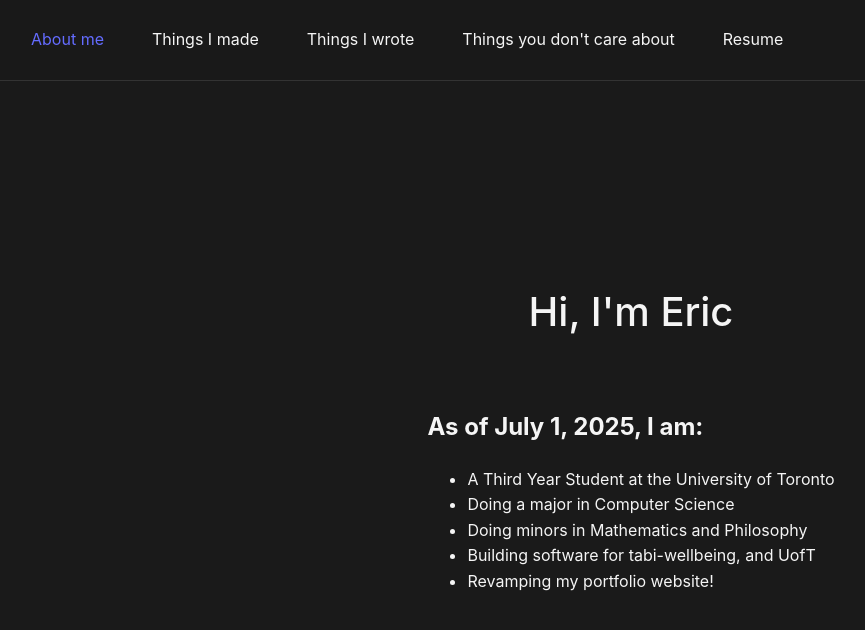
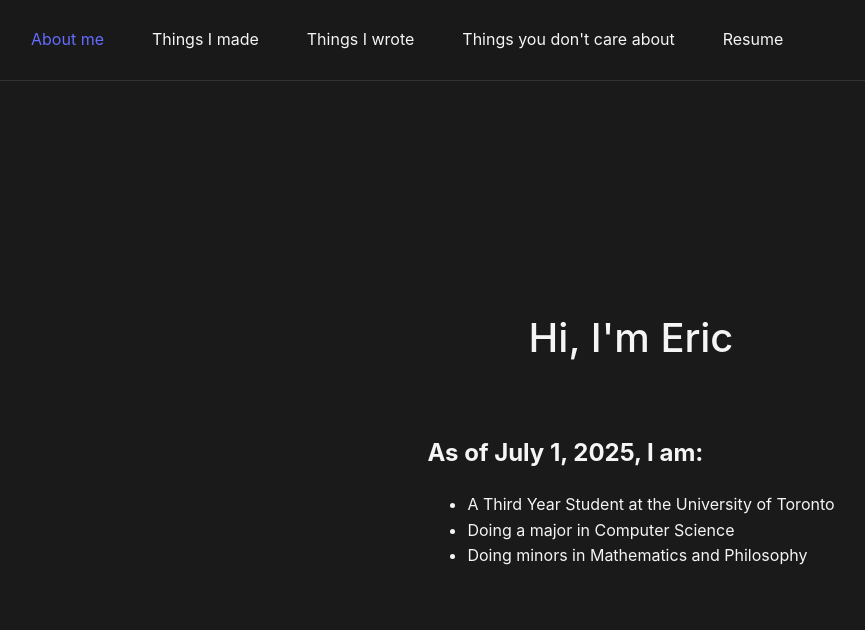
Before and after one commit to EricXia1/PersonalWebsite, a Vue app in the folder src/ercxportfolio/: page / in a window 1280 px wide. Shown: the top 630 px of the page, without its empty margins (9-874 px from the left). Built offline with nearby package versions, Linux system fonts and the light colour scheme.

Commit message:
updated home page to reflect my current unemployment

```diff
--- a/src/ercxportfolio/src/views/HomeView.vue
+++ b/src/ercxportfolio/src/views/HomeView.vue
@@ -8,8 +8,6 @@ const currentThings = [
   'A Third Year Student at the University of Toronto',
   'Doing a major in Computer Science',
   'Doing minors in Mathematics and Philosophy',
-  'Building software for tabi-wellbeing, and UofT',
-  'Revamping my portfolio website!',
 ];
 </script>
 
```
